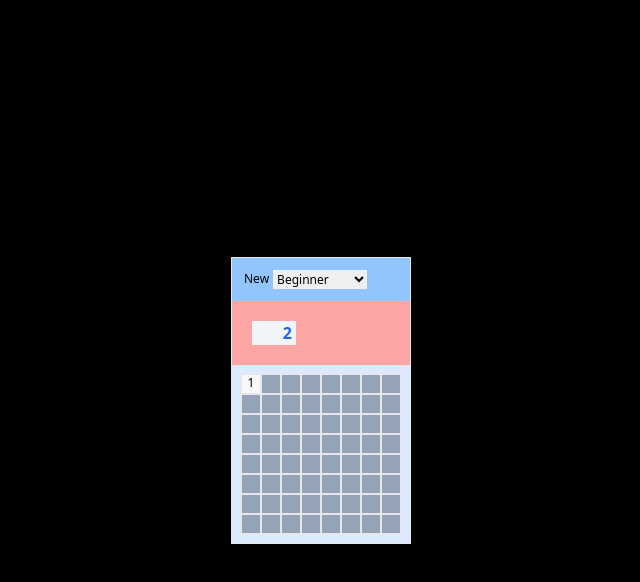
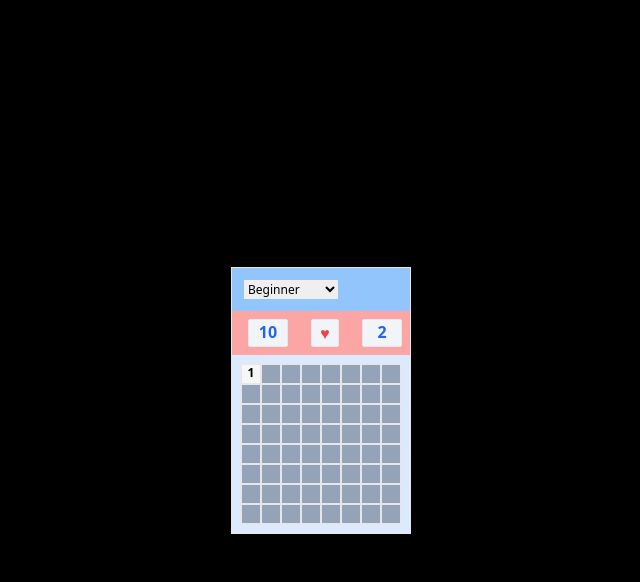
Before and after one commit to JJineu/minesweeper, a React (Create React App) app: page / in a window 1280 px wide. Both pictures are taken after a click on the element 570 px from the left and 383 px from the top of the page. Shown: the top 582 px of the page, without its empty margins (319-959 px from the left). Built offline with nearby package versions, Linux system fonts and the light colour scheme.

Commit message:
feat: 오른쪽 클릭 깃발 기능

```diff
--- a/src/components/Board.tsx
+++ b/src/components/Board.tsx
@@ -1,4 +1,4 @@
-import { useEffect } from "react";
+import { MouseEvent, useEffect } from "react";
 import { useAppDispatch, useAppSelector } from "../hooks/useRedux";
 import Cell from "./Cell";
 import { Board, Coordinates, GameStatus } from "../types/game";
@@ -14,10 +14,14 @@ export default function BoardPage() {
     dispatch(gameAction.setGame(boardSetting));
   }, [boardSetting, dispatch]);
 
-  const handleCellClick = (coordinates: Coordinates) => {
+  const handleOpenCell = (coordinates: Coordinates) => {
     if (status === GameStatus.READY || status === GameStatus.RUN) {
       dispatch(gameAction.openCell(coordinates));
     }
+  };
+  const handleFlagCell = (e: MouseEvent<HTMLElement>, coordinates: Coordinates) => {
+    e.preventDefault();
+    dispatch(gameAction.flagCell(coordinates));
   };
 
   return (
@@ -28,7 +32,8 @@ export default function BoardPage() {
             <Cell
               cell={cell}
               coordinates={{ x, y }}
-              onClick={handleCellClick}
+              onClick={handleOpenCell}
+              onRightClick={handleFlagCell}
             />
           ))}
         </div>
--- a/src/components/Cell.tsx
+++ b/src/components/Cell.tsx
@@ -1,14 +1,18 @@
+import { MouseEvent } from "react";
 import { Coordinates, Cell as CellType } from "../types/game";
 
 type Props = {
   cell: CellType;
   coordinates: Coordinates;
   onClick: (coordinates: Coordinates) => void;
+  onRightClick: (e: MouseEvent<HTMLElement>, coordinates: Coordinates) => void;
 };
-export default function Cell({ cell, coordinates, onClick }: Props) {
-  // 우클릭
-  // 깃발을 표시한다. 좌클릭 막는다. 폭탄 개수를 업데이트 한다. (status: 폭탄 개수 - 깃발 개수)
-
+export default function Cell({
+  cell,
+  coordinates,
+  onClick,
+  onRightClick,
+}: Props) {
   const show = () => {
     if (cell.isOpen) {
       if (cell.isMine)
@@ -17,7 +21,29 @@ export default function Cell({ cell, coordinates, onClick }: Props) {
             <img src="/img/boom.jpg" alt="boom" />
           </div>
         );
-      return <div className="w-full h-full bg-boom">{cell.nearMines}</div>;
+      return (
+        <div
+          className={`w-full h-full bg-boom font-bold ${
+            cell.nearMines === 0
+              ? "text-boom"
+              : cell.nearMines === 2
+              ? "text-green-600"
+              : cell.nearMines === 3
+              ? "text-red-600"
+              : cell.nearMines === 4
+              ? "text-purple-600"
+              : ""
+          } `}
+        >
+          {cell.nearMines}
+        </div>
+      );
+    } else if (cell.isFlag) {
+      return (
+        <div className="w-full h-full bg-boom">
+          <img src="/img/flag.ico" alt="flag" />
+        </div>
+      );
     }
   };
 
@@ -25,6 +51,7 @@ export default function Cell({ cell, coordinates, onClick }: Props) {
     <div
       className="w-5 h-5 border text-xs text-center"
       onClick={() => onClick(coordinates)}
+      onContextMenu={(e) => onRightClick(e, coordinates)}
     >
       {show()}
     </div>
--- a/src/components/Header.tsx
+++ b/src/components/Header.tsx
@@ -1,15 +1,9 @@
 import { ChangeEvent } from "react";
-import { useAppDispatch, useAppSelector } from "../hooks/useRedux";
+import { useAppDispatch } from "../hooks/useRedux";
 import { gameAction } from "../store/slice/game";
 
 export default function Header() {
   const dispatch = useAppDispatch();
-  const boardSetting = useAppSelector((state) => state.game.boardSetting);
-  // 게임을 재시작 합니다.
-  const restartGame = () => {
-    dispatch(gameAction.setGame(boardSetting));
-  };
-
   // 난이도에 따라 게임 초기 설정을 합니다.
   const handleDifficulty = (e: ChangeEvent<HTMLSelectElement>) => {
     switch (e.target.value) {
@@ -40,7 +34,6 @@ export default function Header() {
 
   return (
     <div className="p-3 bg-blue-300 w-full flex gap-1 text-xs">
-      <button onClick={restartGame}>New</button>
       <select name="difficulty" onChange={handleDifficulty}>
         <option value="Beginner" selected>
           Beginner
--- a/src/components/StatusBoard.tsx
+++ b/src/components/StatusBoard.tsx
@@ -5,6 +5,7 @@ import { GameStatus } from "../types/game";
 
 export default function StatusBoard() {
   const dispatch = useAppDispatch();
+  const game = useAppSelector((state) => state.game);
   const state = useAppSelector((state) => state.game.status);
   const time = useAppSelector((state) => state.game.time);
 
@@ -15,12 +16,28 @@ export default function StatusBoard() {
     state === GameStatus.RUN ? 1000 : null
   );
 
+  const boardSetting = useAppSelector((state) => state.game.boardSetting);
+  // 게임을 재시작 합니다.
+  const restartGame = () => {
+    dispatch(gameAction.setGame(boardSetting));
+  };
+
+  const flagCount = game.board.flat().filter((c) => c.isFlag === true).length;
   return (
-    <div className="p-5 bg-red-300">
+    <div className="p-2 bg-red-300 flex justify-between">
       {/* 남은 폭탄 개수 */}
+      <div className="font-bold text-blue-600 bg-slate-100 w-10 h-7 ml-2 text-center border rounded-sm">
+        {game.boardSetting.minesCount - flagCount}
+      </div>
       {/* 리셋 버튼 */}
+      <button
+        onClick={restartGame}
+        className="bg-slate-100 w-7 h-7 border rounded-sm text-red-500"
+      >
+        ♥
+      </button>
       {/* 타이머 */}
-      <div className="font-bold text-blue-600 bg-slate-100 w-11 h-6 text-right px-1">
+      <div className="font-bold text-blue-600 bg-slate-100 w-10 h-7 text-center border rounded-sm">
         {time}
       </div>
     </div>
--- a/src/store/slice/game.tsx
+++ b/src/store/slice/game.tsx
@@ -7,7 +7,6 @@ import {
   GameStatus,
   Status,
 } from "../../types/game";
-import { RootState } from "..";
 
 const initialState: Board & Status = {
   board: [],
@@ -22,12 +21,14 @@ export const game = createSlice({
     setBoard: (state, action: PayloadAction<BoardSetting>) => {
       const { width, height, minesCount } = action.payload;
       state.status = GameStatus.READY;
+      state.time = 0;
       state.boardSetting = { width, height, minesCount };
     },
-    setGame: (state, action) => {
+    setGame: (state, action: PayloadAction<BoardSetting>) => {
       const { width, height, minesCount } = state.boardSetting;
       state.board = [];
       state.status = GameStatus.READY;
+      state.time = 0;
 
       for (let y = 0; y < height; y++) {
         state.board.push([]);
@@ -38,6 +39,7 @@ export const game = createSlice({
             isMine: false,
             isOpen: false,
             nearMines: 0,
+            isFlag: false,
           });
         }
       }
@@ -55,6 +57,9 @@ export const game = createSlice({
     openCell: (state, action: PayloadAction<Coordinates>) => {
       const { x, y } = action.payload;
       state.status = GameStatus.RUN;
+
+      // 플래그가 있는 경우 클릭할 수 없습니다.
+      if (state.board[y][x].isFlag) return;
 
       // 오픈된 셀의 개수를 구합니다.
       const getOpenCount = (board: Cell[][]) =>
@@ -151,9 +156,11 @@ export const game = createSlice({
     updateTimer: (state) => {
       state.time += 1;
     },
+    flagCell: (state, action: PayloadAction<Coordinates>) => {
+      const { x, y } = action.payload;
+      state.board[y][x].isFlag = !state.board[y][x].isFlag;
+    },
   },
 });
 
-export const setBoard = (state: RootState) => state.game.board;
-
 export const gameAction = game.actions;
--- a/src/types/game.tsx
+++ b/src/types/game.tsx
@@ -8,6 +8,7 @@ export type Cell = {
   isMine: boolean;
   isOpen: boolean;
   nearMines: number;
+  isFlag: boolean;
 };
 export type Board = {
   board: Cell[][];
```
